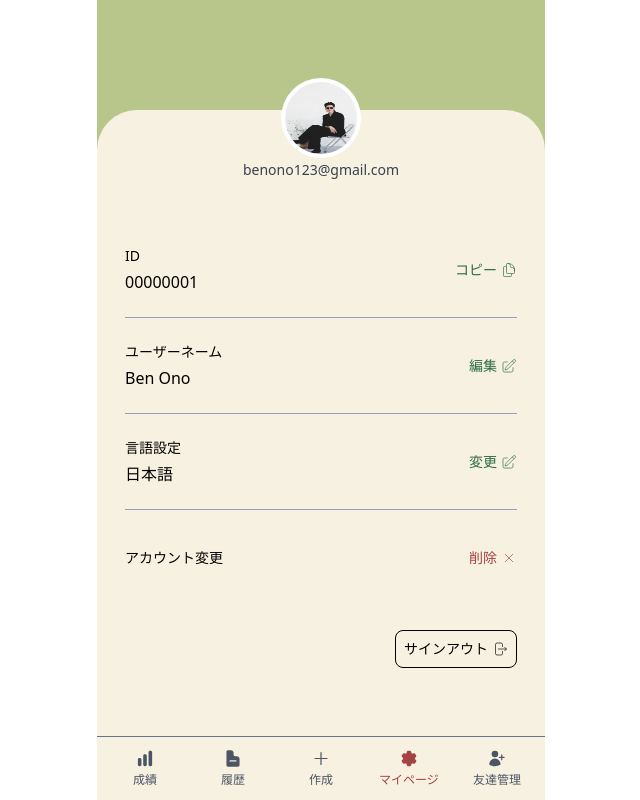
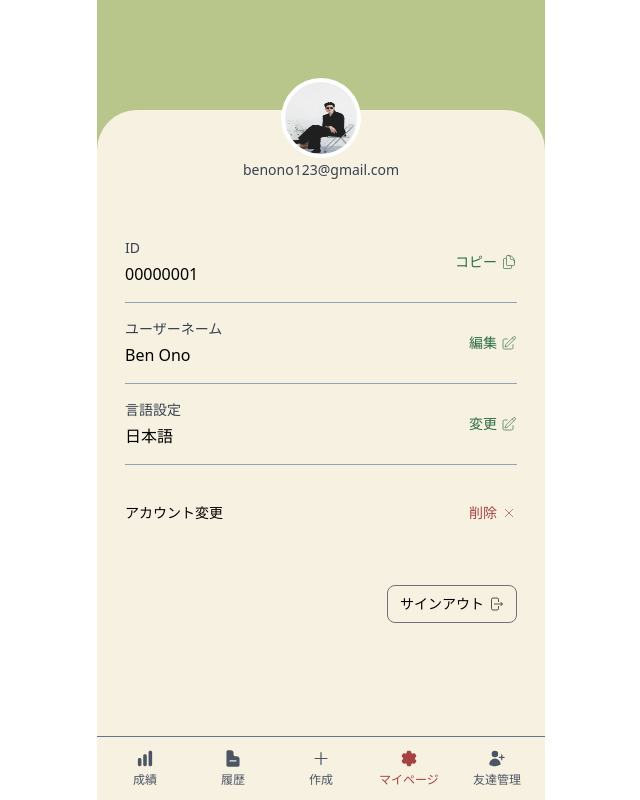
Before and after one commit to NelsoNave/mahjong-app, a Next.js app: page /mypage in a window 1280 px wide. Shown: the whole page, without its empty margins (319-959 px from the left). Built offline with nearby package versions, Linux system fonts and the light colour scheme.

Commit message:
style: update style #11

```diff
--- a/app/components/SignOut.tsx
+++ b/app/components/SignOut.tsx
@@ -13,7 +13,7 @@ const SignOut: React.FC<SignOutProps> = ({ className = "" }) => {
 
   return (
     <button
-      className={`ml-auto mt-6 flex items-center gap-1 rounded-lg border border-black p-2 ${className}`}
+      className={`hover:border-amazon hover:text-amazon ml-auto mt-6 flex items-center gap-1 rounded-lg border border-zinc-500 px-3 py-2 hover:font-bold hover:outline-offset-8 ${className}`}
       onClick={handleClick}
     >
       <p className="text-sm">サインアウト</p>
@@ -25,9 +25,7 @@ const SignOut: React.FC<SignOutProps> = ({ className = "" }) => {
         width="16"
         height="16"
       >
-        <path
-          d="M15.75 9V5.25A2.25 2.25 0 0 0 13.5 3h-6a2.25 2.25 0 0 0-2.25 2.25v13.5A2.25 2.25 0 0 0 7.5 21h6a2.25 2.25 0 0 0 2.25-2.25V15m3 0 3-3m0 0-3-3m3 3H9"
-        />
+        <path d="M15.75 9V5.25A2.25 2.25 0 0 0 13.5 3h-6a2.25 2.25 0 0 0-2.25 2.25v13.5A2.25 2.25 0 0 0 7.5 21h6a2.25 2.25 0 0 0 2.25-2.25V15m3 0 3-3m0 0-3-3m3 3H9" />
       </svg>
     </button>
   );
--- a/app/components/UserInfoCard.tsx
+++ b/app/components/UserInfoCard.tsx
@@ -10,13 +10,13 @@ const UserInfoCard = ({
   d,
   onClick,
 }: UserInfoCardProps) => (
-  <div className="border-b-0.5 flex h-24 items-center justify-between border-slate-400">
+  <div className="flex items-center justify-between border-b border-slate-400 py-4">
     <div className="flex flex-col gap-1 font-medium">
-      <p className="text-sm">{label}</p>
+      <p className="text-sm font-medium text-gray-700">{label}</p>
       <p>{value}</p>
     </div>
     <div
-      className="text-amazon flex items-center gap-1 text-sm"
+      className="flex cursor-pointer items-center gap-1 text-sm text-amazon"
       onClick={onClick}
     >
       <p>{actionText}</p>
```
